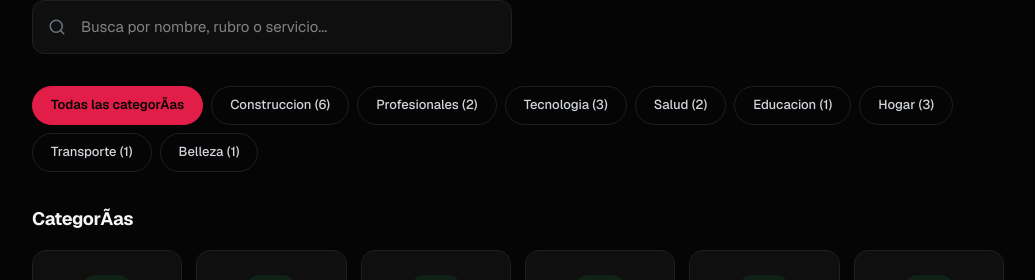
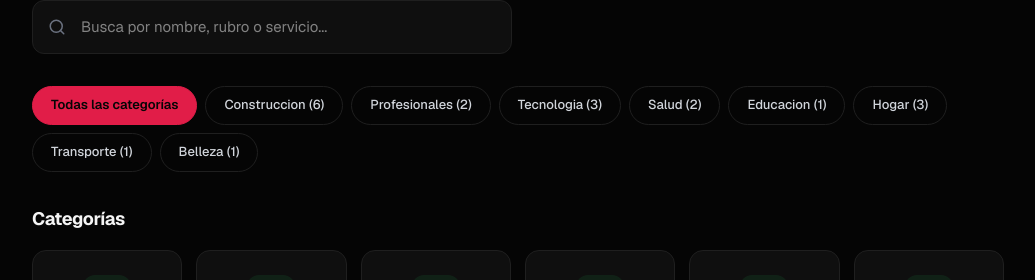
Before and after one commit to GalvanAlexis/bladoPC, a Next.js app: page /ejemplos/marketplace in a window 1280 px wide. Shown: the part 326-606 px from the top of the page, without its empty margins (122-1157 px from the left). Built offline with nearby package versions, Linux system fonts and the light colour scheme.

Commit message:
fix: corregir codificacion UTF-8 de acentos en marketplace

```diff
--- a/src/app/ejemplos/marketplace/page.tsx
+++ b/src/app/ejemplos/marketplace/page.tsx
@@ -76,7 +76,7 @@ export default function MarketplacePage() {
         </div>
 
         <div style={{ display: 'flex', gap: '8px', flexWrap: 'wrap', marginBottom: '36px' }}>
-          <button onClick={() => setActiveCategory('all')} style={S.pill(activeCategory === 'all')}>Todas las categorÃ­as</button>
+          <button onClick={() => setActiveCategory('all')} style={S.pill(activeCategory === 'all')}>Todas las categorías</button>
           {CATEGORIES.map((cat) => (
             <button key={cat.id} onClick={() => setActiveCategory(cat.id)} style={S.pill(activeCategory === cat.id)}>
               {cat.id} ({cat.count})
@@ -86,7 +86,7 @@ export default function MarketplacePage() {
 
         {activeCategory === 'all' && !search && (
           <>
-            <h2 style={{ fontSize: '18px', fontWeight: 700, margin: '0 0 20px 0' }}>CategorÃ­as</h2>
+            <h2 style={{ fontSize: '18px', fontWeight: 700, margin: '0 0 20px 0' }}>Categorías</h2>
             <div style={{ display: 'grid', gridTemplateColumns: 'repeat(auto-fill, minmax(140px, 1fr))', gap: '14px', marginBottom: '48px' }}>
               {CATEGORIES.map((cat) => {
                 const catPros = PROFESSIONALS.filter((p) => p.category === cat.id);
```
